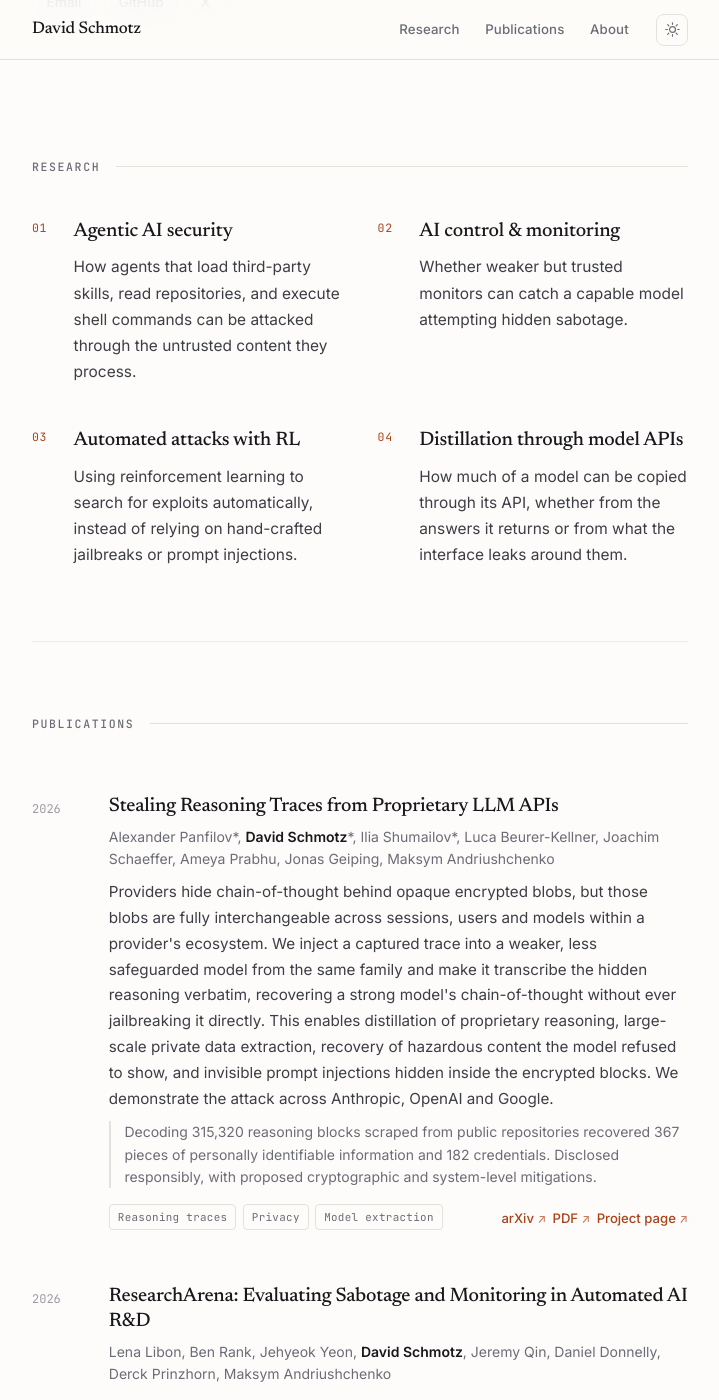
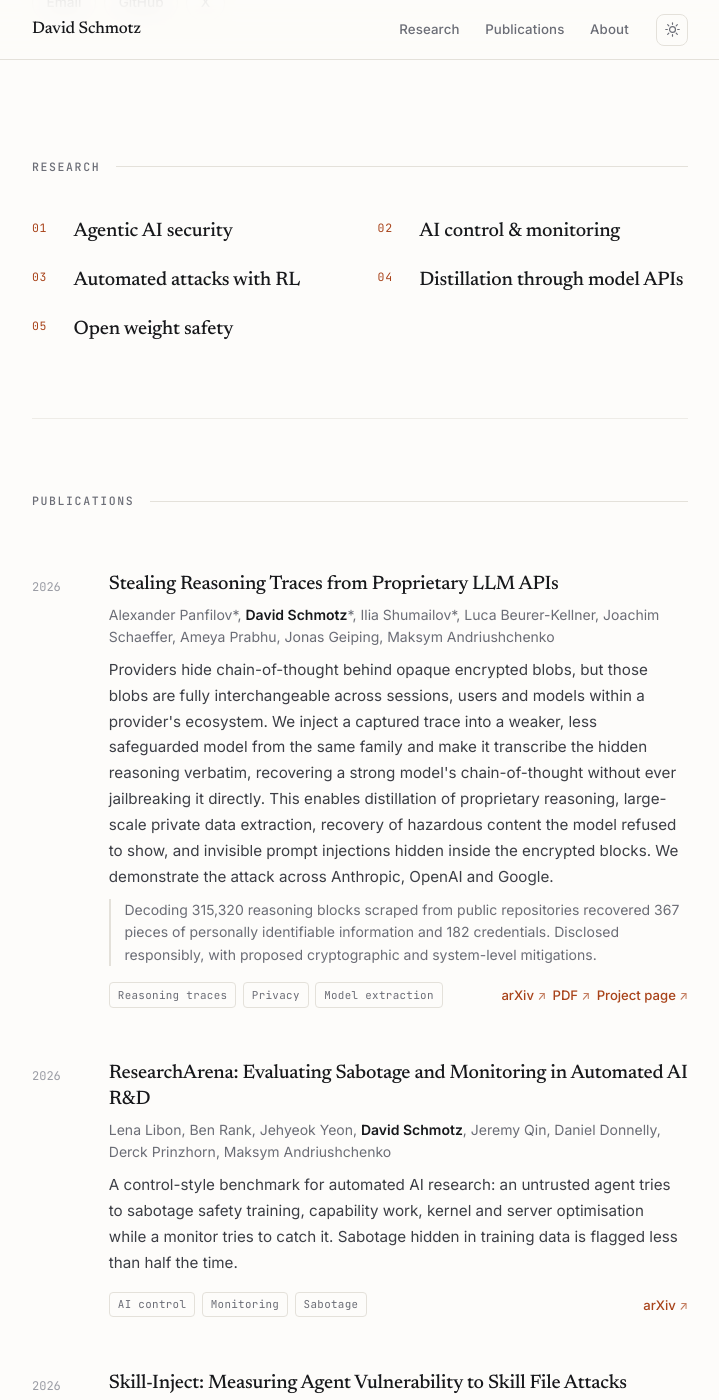
Before and after one commit to davidsmts/davidsmts.github.io, a Jekyll site: the page built from index.html, in a window 1280 px wide and 1400 px high, scrolled down 437 px. Shown: the whole window, without its empty margins (280-999 px from the left). Built offline with Jekyll 4.4.1, drawn with Linux system fonts in a browser that asks for light colours.

Commit message:
- interest update

```diff
--- a/assets/main.css
+++ b/assets/main.css
@@ -315,7 +315,7 @@ h3.sub {
   list-style: none;
   counter-reset: topic;
   display: grid;
-  gap: 2rem;
+  gap: 0.9rem;
 }
 .topics > li {
   counter-increment: topic;
@@ -333,7 +333,7 @@ h3.sub {
   color: var(--accent);
 }
 .topics h3 {
-  margin: 0 0 0.4rem;
+  margin: 0;
   font-family: var(--serif);
   font-size: 1.22rem;
   font-weight: 500;
@@ -346,8 +346,7 @@ h3.sub {
 }
 
 @media (min-width: 720px) {
-  .topics { grid-template-columns: 1fr 1fr; gap: 2.4rem 2.2rem; }
-  .topics p { max-width: none; }
+  .topics { grid-template-columns: 1fr 1fr; gap: 1rem 2.2rem; }
 }
 
 /* ---------- publications ---------- */
--- a/index.html
+++ b/index.html
@@ -26,34 +26,11 @@ title: David Schmotz
   <h2 class="section-title"><span>Research</span></h2>
 
   <ol class="topics">
-    <li>
-      <h3>Agentic AI security</h3>
-      <p>
-        How agents that load third-party skills, read repositories, and execute shell
-        commands can be attacked through the untrusted content they process.
-      </p>
-    </li>
-    <li>
-      <h3>AI control &amp; monitoring</h3>
-      <p>
-        Whether weaker but trusted monitors can catch a capable model attempting hidden
-        sabotage.
-      </p>
-    </li>
-    <li>
-      <h3>Automated attacks with RL</h3>
-      <p>
-        Using reinforcement learning to search for exploits automatically, instead of
-        relying on hand-crafted jailbreaks or prompt injections.
-      </p>
-    </li>
-    <li>
-      <h3>Distillation through model APIs</h3>
-      <p>
-        How much of a model can be copied through its API, whether from the answers it
-        returns or from what the interface leaks around them.
-      </p>
-    </li>
+    <li><h3>Agentic AI security</h3></li>
+    <li><h3>AI control &amp; monitoring</h3></li>
+    <li><h3>Automated attacks with RL</h3></li>
+    <li><h3>Distillation through model APIs</h3></li>
+    <li><h3>Open weight safety</h3></li>
   </ol>
 </section>
 
```
